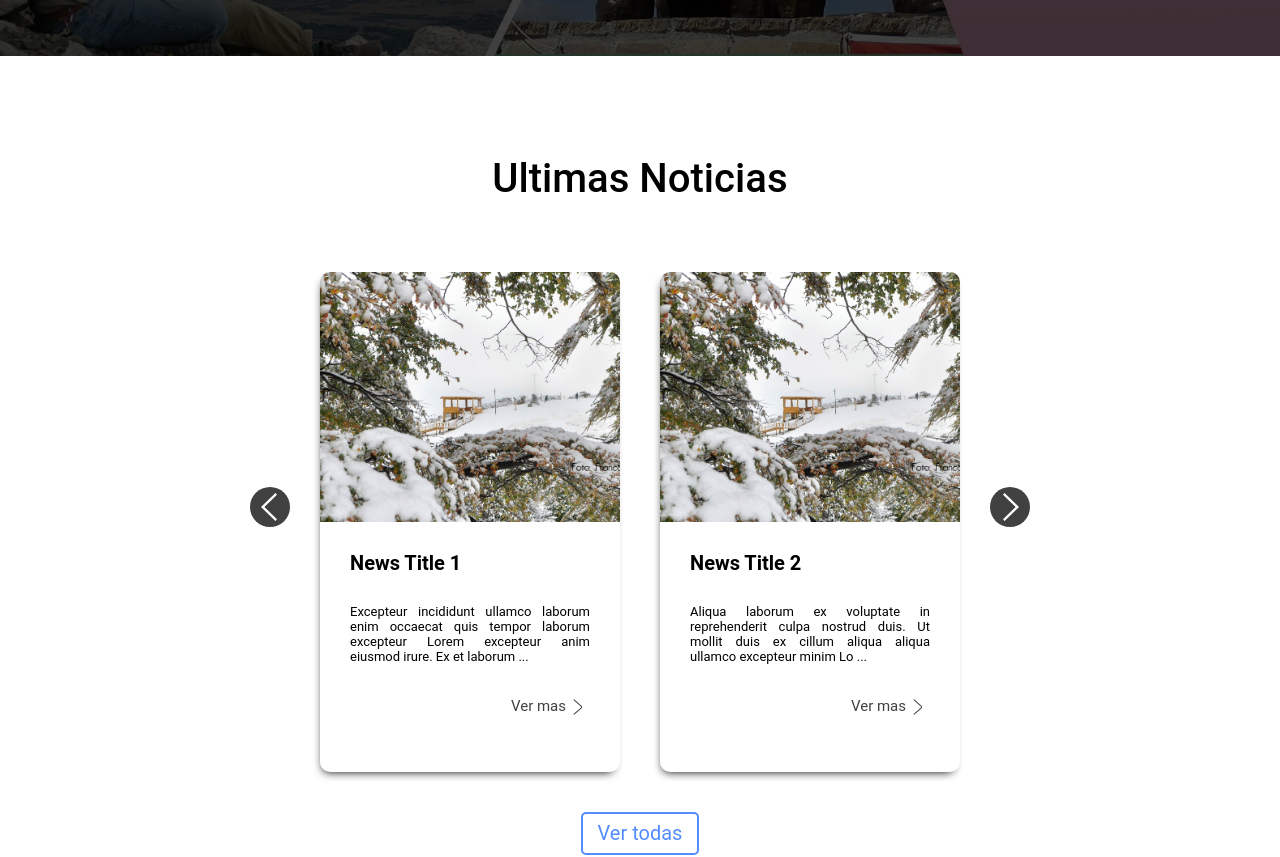
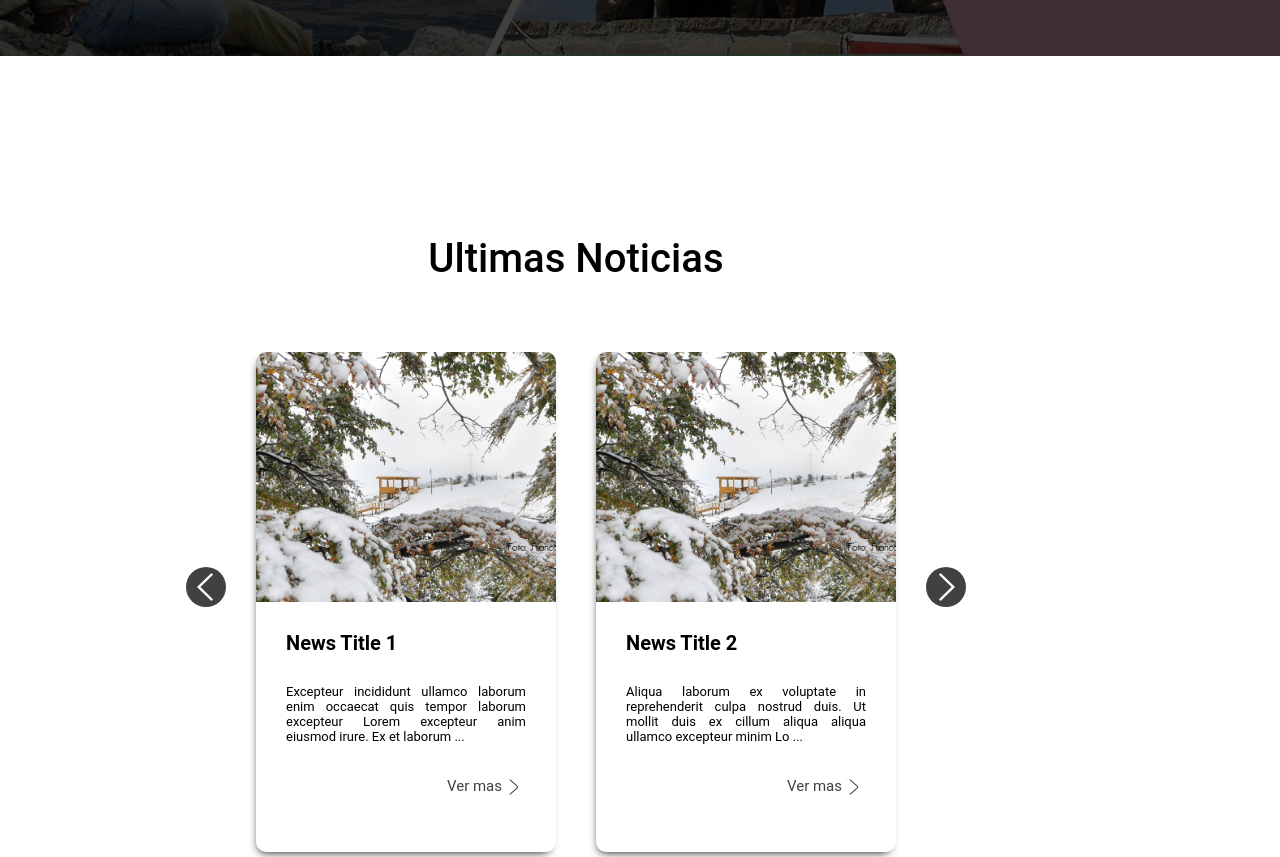
Before and after one commit to Alejo9601/gubernamental-website, a React (Create React App) app: page / in a window 1280 px wide. Shown: the part 820-1677 px from the top of the page. Built offline with nearby package versions, Linux system fonts and the light colour scheme.

Commit message:
Added wrapper

```diff
--- a/src/pages/Home.js
+++ b/src/pages/Home.js
@@ -2,13 +2,16 @@
 import NewsSlider from "../components/NewsSlider";
 import ClientServices from "../components/ClientServices";
 import Contact from "../components/Contact";
+import "../../src/styles/home.css";
 
 const Home = () => {
    return (
       <>
          <ImagesCarousel />
-         <NewsSlider />
-         <ClientServices />
+         <main className="main-wrapper">
+            <NewsSlider />
+            <ClientServices />
+         </main>
          <Contact />
       </>
    );
--- /dev/null
+++ b/src/styles/home.css
@@ -0,0 +1,7 @@
+.main-wrapper {
+   display: flex;
+   flex-direction: column;
+   gap: 50px;
+   margin: 80px 0px 80px 0px;
+   width: 90%;
+}
```
